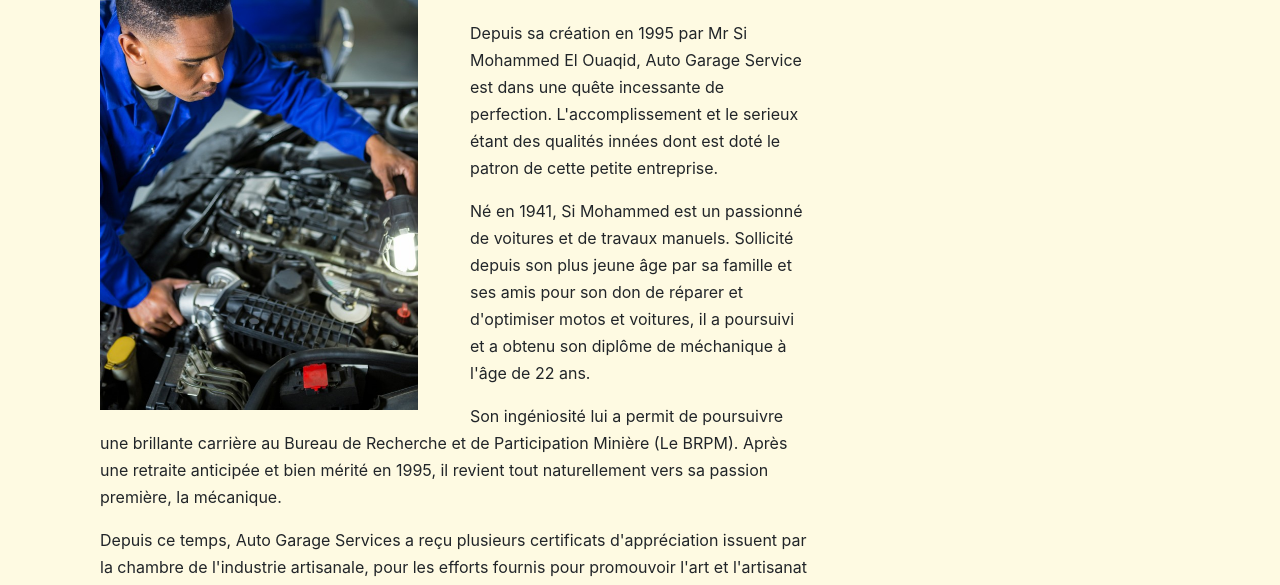
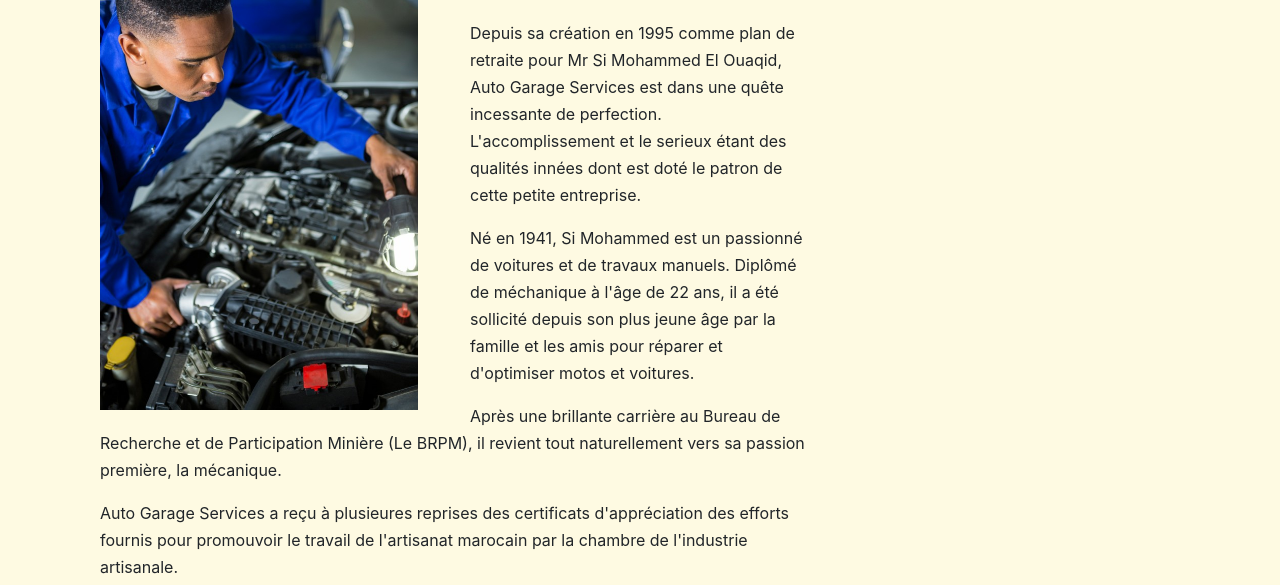
Before and after one commit to azizelo/AutoGarageServices, a website: page a-propos.html in a window 1280 px wide. Shown: the part 327-912 px from the top of the page. Drawn offline with nearby package versions, Linux system fonts and the light colour scheme.

Commit message:
copy update and carousel interval to 10k

```diff
--- a/a-propos.html
+++ b/a-propos.html
@@ -94,25 +94,22 @@
                             <div class="aboutus-content ">
                                 <h1>Notre <span>Histoire</span></h1>
                                 <h4>La Mechanique est Notre Passion</h4>
-                                <p>Depuis sa création en 1995 par Mr Si Mohammed El Ouaqid, Auto Garage Service est dans une quête
+                                <p>Depuis sa création en 1995 comme plan de retraite pour Mr Si Mohammed El Ouaqid, Auto Garage Services est dans une quête
                                     incessante de perfection. L'accomplissement et le serieux étant des qualités innées dont est doté le
                                     patron de cette petite entreprise.</p>
                                 <p>
-                                    Né en 1941, Si Mohammed est un passionné de voitures et de travaux manuels. Sollicité depuis son
-                                    plus jeune âge par sa famille
-                                    et ses amis pour son don de réparer et d'optimiser motos et voitures, il a poursuivi et a obtenu son
-                                    diplôme de méchanique à l'âge de 22 ans.
+                                    Né en 1941, Si Mohammed est un passionné de voitures et de travaux manuels. Diplômé de méchanique à l'âge de 22 ans, il a été sollicité depuis son
+                                    plus jeune âge par la famille et les amis pour réparer et d'optimiser motos et voitures.
                                 </p>
                                 <p>
-                                    Son ingéniosité lui a permit de poursuivre une brillante carrière au Bureau de
-                                    Recherche et de Participation Minière (Le BRPM). Après une retraite anticipée et bien mérité en 1995, il revient tout
+                                    Après une brillante carrière au Bureau de Recherche et de Participation Minière (Le BRPM), il revient tout
                                     naturellement vers sa passion première, la mécanique.
                                 </p>
                                 <p>
-                                    Depuis ce temps, Auto Garage Services a reçu plusieurs certificats d'appréciation issuent par la
-                                    chambre de l'industrie artisanale, pour les efforts fournis pour promouvoir l'art et l'artisanat marocain.  Cependant, la plus grande
-                                    reconnaissance est celle de nos clients fidèles, maintenant amis, qui au fil des années et de bouches à oreilles, ont aidé a battire
-                                    la renomée de notre petite entreprise: une renomée d'un travail honnête, ponctuel et de qualité.
+                                    Auto Garage Services a reçu à plusieures reprises des certificats d'appréciation des efforts fournis pour promouvoir le travail de l'artisanat marocain par la
+                                    chambre de l'industrie artisanale.
+                                </p>
+                                <p>Notre reconnaissance est envers nos clients fidèles, devenus amis, qui apprécient l'honnêté, la qualité et la ponctualité de notre travail. Ils continuent à batir, de bouches à oreilles, la renommée de notre petite entreprise.
                                 </p>
 
                             </div>
--- a/js/scripts.js
+++ b/js/scripts.js
@@ -1,28 +1,16 @@
 
-$(function() {
-    $('#mycarousel').carousel({ interval: 10000, pause: "false" });
-});
+$(document).ready(function () {
+    $('#mycarousel').carousel({ interval: 10000 });
 
-
-$(document).ready(function() {
-
-
-    $(window).scroll(function() {
+    $(window).scroll(function () {
         var scroll = $(window).scrollTop();
-
-         //>=, not <=
+        //>=, not <=
         if (scroll >= 160) {
             //clearHeader, not clearheader - caps H
             $(".navbar").hide();
         } else {
-          $(".navbar").show();
+            $(".navbar").show();
         }
     }); //missing );
 
-
-
-
-
-
-    // document ready
-    });
+});
```
Also changed, not shown: test.html (deleted, +0 -38 lines).
